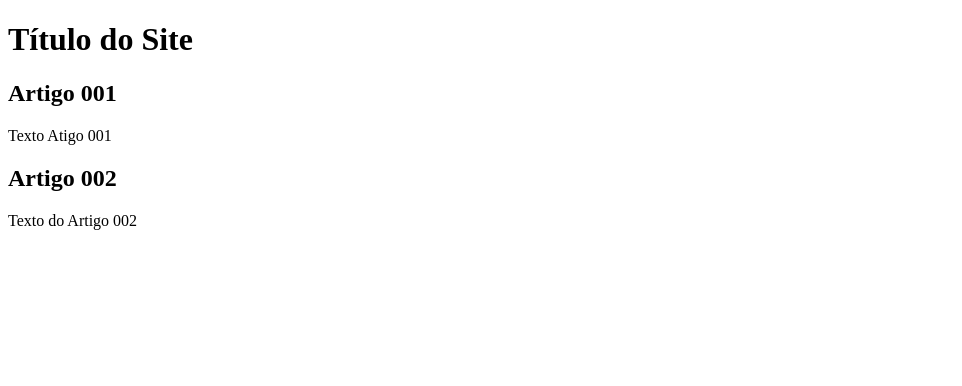
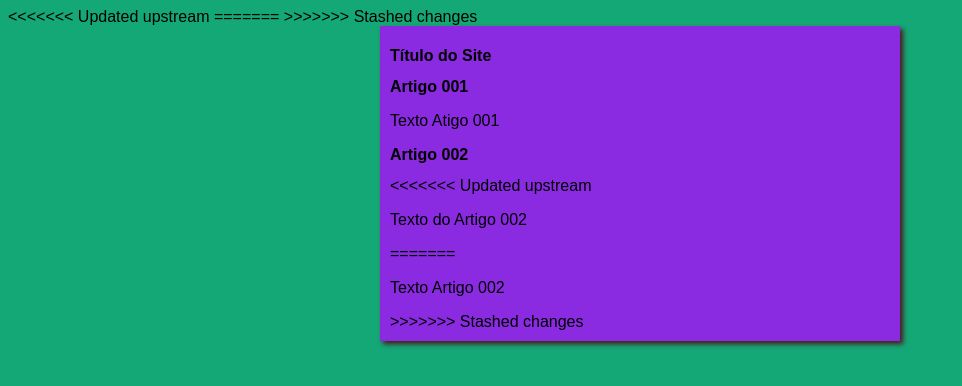
Before and after one commit to Chdrwy/Oi_amigo, a plain HTML site: page index.html in a window 1280 px wide. Shown: the whole page, without its empty margins (0-962 px from the left). Drawn offline with Linux system fonts and the light colour scheme.

Commit message:
Update index.html

```diff
--- a/index.html
+++ b/index.html
@@ -5,6 +5,10 @@
     <meta http-equiv="X-UA-Compatible" content="IE=edge">
     <meta name="viewport" content="width=device-width, initial-scale=1.0">
     <title>Titulo do site</title>
+<<<<<<< Updated upstream
+=======
+    <link rel="stylesheet" href="estilos/style.css">
+>>>>>>> Stashed changes
 </head>
 <body>
     <main>
@@ -17,7 +21,11 @@
         </Article>
         <article>
             <h2>Artigo 002</h2>
+<<<<<<< Updated upstream
             <p>Texto do Artigo 002</p>
+=======
+            <p>Texto Artigo 002</p>
+>>>>>>> Stashed changes
         </article>
 
     </main>
```
